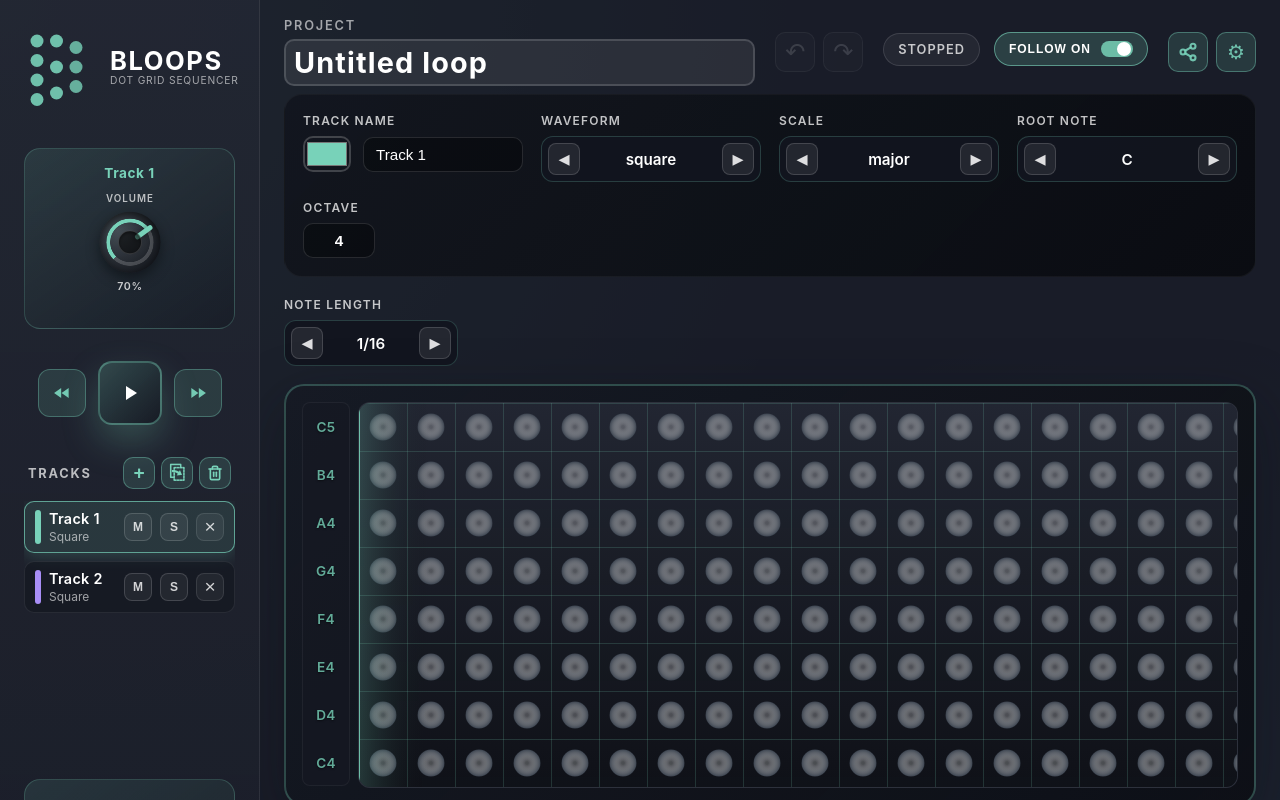
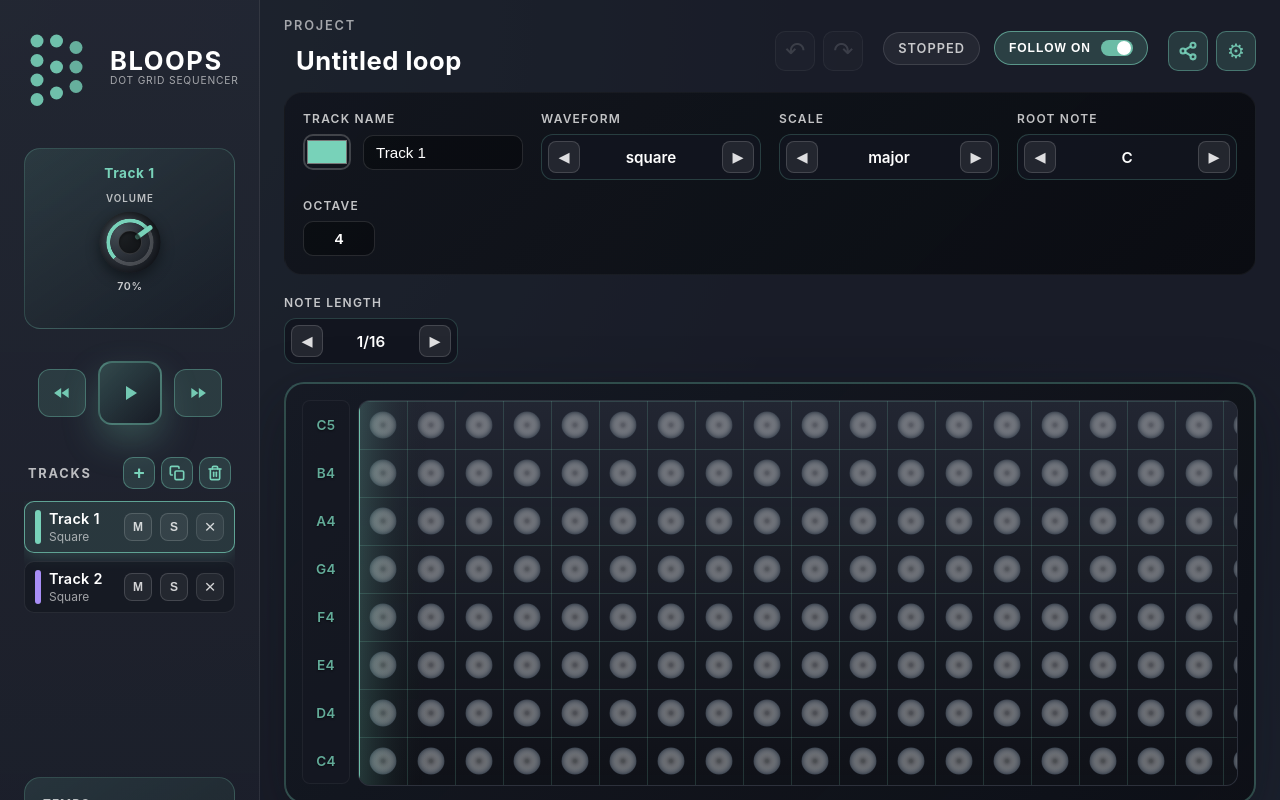
Before and after one commit to Gibson417/Bitloop, a Svelte app in the folder bloops_app/: page / in a window 1280 px wide. Shown: the top 800 px of the page. Built offline with nearby package versions, Linux system fonts and the light colour scheme.

Commit message:
Fix icon colors and improve UI styling per feedback
Co-authored-by: Gibson417 <142834301+Gibson417@users.noreply.github.com>

```diff
--- a/bloops_app/src/App.svelte
+++ b/bloops_app/src/App.svelte
@@ -1197,31 +1197,30 @@
 
   .project-name-input {
     margin: 0;
-  padding: 4px 8px;
-    font-size: 1.8rem;
+    padding: 6px 12px;
+    font-size: 1.6rem;
     font-weight: 700;
-    letter-spacing: 0.04em;
-    background: rgba(255, 255, 255, 0.08);
-    border: 2px solid rgba(255, 255, 255, 0.15);
-    border-radius: 10px;
+    letter-spacing: 0.02em;
+    background: transparent;
+    border: none;
+    border-bottom: 2px solid transparent;
     color: #fff;
     font-family: inherit;
     transition: all 0.2s ease;
     width: 100%;
-    max-width: 500px;
+    max-width: 420px;
     cursor: text;
   }
 
   .project-name-input:hover {
-    background: rgba(255, 255, 255, 0.12);
-    border-color: rgba(255, 255, 255, 0.25);
+    border-bottom-color: rgba(var(--color-accent-rgb), 0.3);
     cursor: text;
   }
 
   .project-name-input:focus {
     outline: none;
-    background: rgba(255, 255, 255, 0.15);
-    border-color: rgba(var(--color-accent-rgb), 0.7);
+    border-bottom-color: rgba(var(--color-accent-rgb), 0.8);
+    box-shadow: 0 2px 8px rgba(var(--color-accent-rgb), 0.15);
   }
 
   .header-actions {
@@ -1461,7 +1460,7 @@
     }
 
     .project-name-input {
-      font-size: 1.4rem;
+      font-size: 1.3rem;
       max-width: 100%;
     }
 
--- a/bloops_app/src/components/TrackEffectsPanel.svelte
+++ b/bloops_app/src/components/TrackEffectsPanel.svelte
@@ -255,6 +255,7 @@
     display: flex;
     flex-direction: column;
     gap: 20px;
+    max-width: 100%;
   }
 
   .effects-header {
@@ -326,8 +327,9 @@
   .effects-grid,
   .adsr-grid {
     display: grid;
-    grid-template-columns: repeat(auto-fit, minmax(160px, 1fr));
+    grid-template-columns: repeat(auto-fit, minmax(140px, 1fr));
     gap: 12px 18px;
+    max-width: 1000px;
   }
 
   .effect-header {
--- a/bloops_app/src/components/TrackSelector.svelte
+++ b/bloops_app/src/components/TrackSelector.svelte
@@ -67,7 +67,10 @@
         aria-label="Duplicate track"
         title="Duplicate track"
       >
-        ⎘
+        <svg class="action-icon" viewBox="0 0 24 24" fill="none" stroke="currentColor" stroke-width="2.5" stroke-linecap="round" stroke-linejoin="round" aria-hidden="true">
+          <rect x="9" y="9" width="13" height="13" rx="2" ry="2"/>
+          <path d="M5 15H4a2 2 0 0 1-2-2V4a2 2 0 0 1 2-2h9a2 2 0 0 1 2 2v1"/>
+        </svg>
       </button>
       <button
         class="action-button"
--- a/bloops_app/src/components/Transport.svelte
+++ b/bloops_app/src/components/Transport.svelte
@@ -77,10 +77,10 @@
     border-radius: 14px;
     border: 2px solid rgba(var(--color-accent-rgb), 0.4);
     background: linear-gradient(135deg, rgba(var(--color-accent-rgb), 0.22), rgba(22, 26, 36, 0.85));
-    color: #fff;
+    color: rgba(var(--color-accent-rgb), 0.95);
     font-size: 1.4rem;
     cursor: pointer;
-    transition: transform 0.2s ease, box-shadow 0.2s ease, border-color 0.2s ease;
+    transition: transform 0.2s ease, box-shadow 0.2s ease, border-color 0.2s ease, color 0.2s ease;
     box-shadow: 0 16px 36px rgba(var(--color-accent-rgb), 0.25);
   }
 
@@ -99,6 +99,7 @@
   .play-button:hover {
     transform: translateY(-2px);
     box-shadow: 0 20px 40px rgba(var(--color-accent-rgb), 0.28);
+    color: #fff;
   }
 
   .play-button:focus-visible {
@@ -110,6 +111,7 @@
     background: linear-gradient(135deg, rgba(var(--color-accent-bright-rgb), 0.35), rgba(22, 26, 36, 0.85));
     border-color: rgba(var(--color-accent-bright-rgb), 0.5);
     box-shadow: 0 16px 36px rgba(var(--color-accent-bright-rgb), 0.35);
+    color: rgba(var(--color-accent-bright-rgb), 0.95);
   }
 
   .control-button {
```
